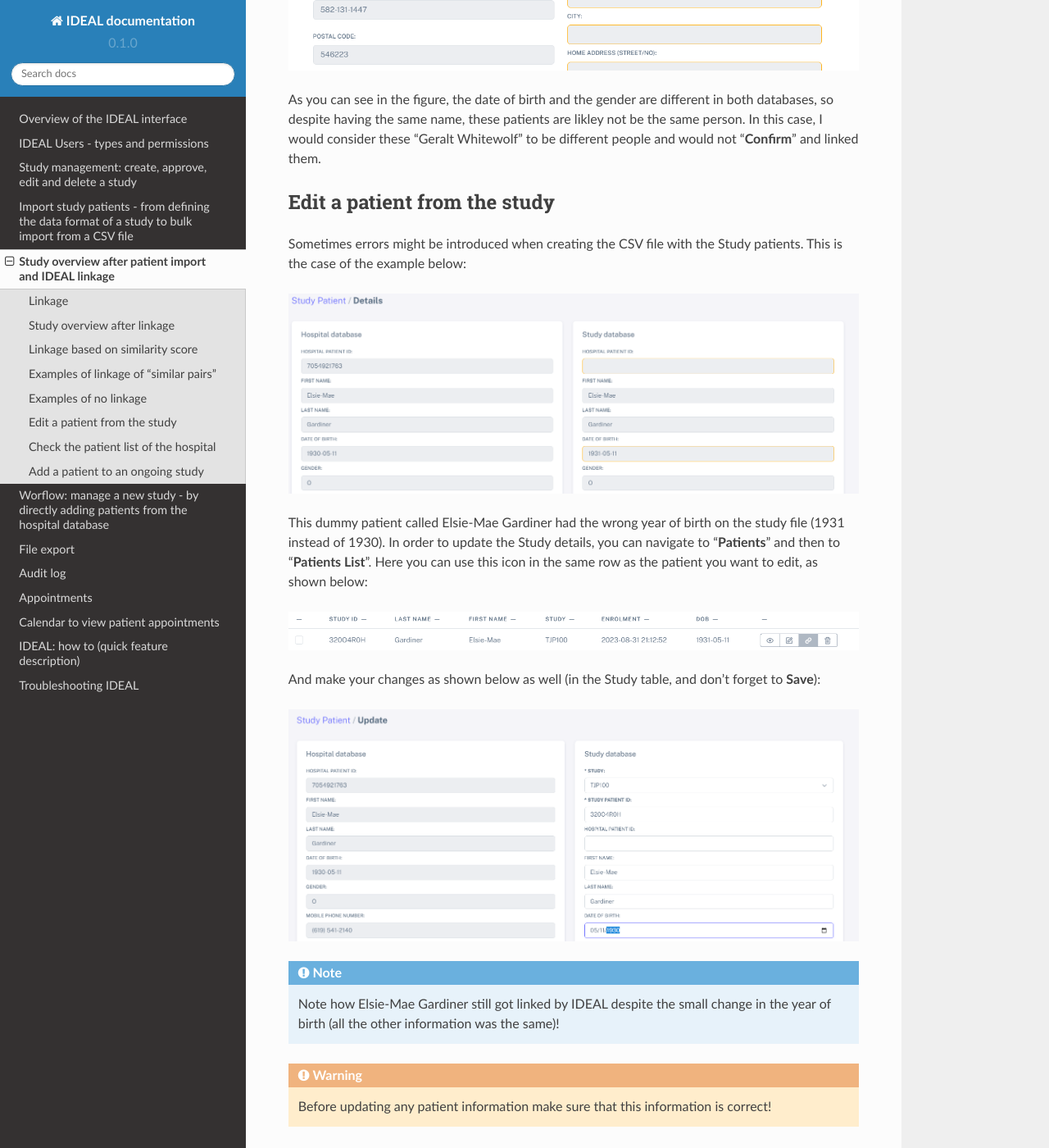
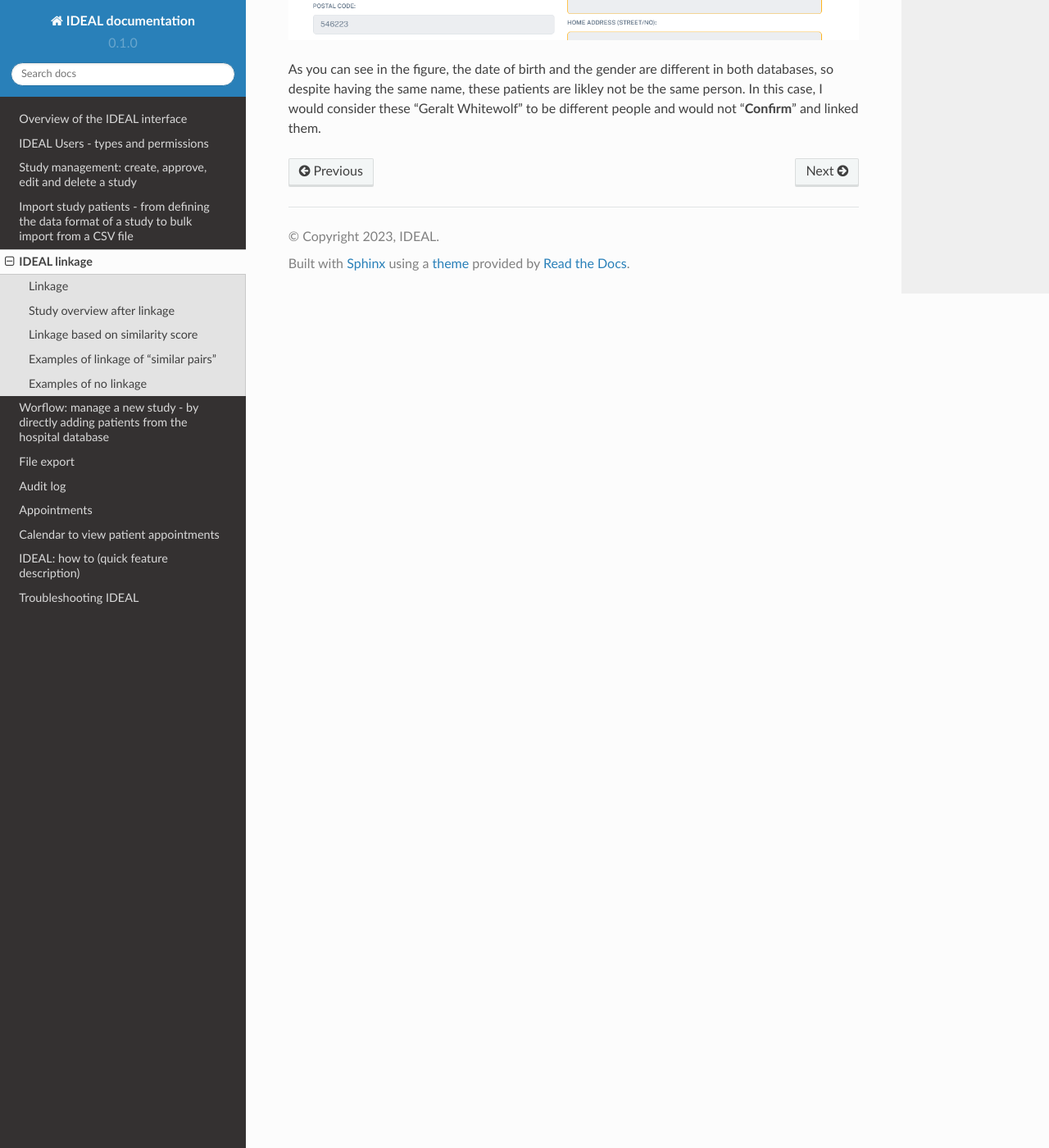
Before and after one commit to Nynuphar/IDEAL-doc, a Sphinx documentation site: the page built from docs/source/linkage.rst, in a window 1280 px wide and 1400 px high, scrolled down 6172 px. Shown: the whole window at 82% size. Built offline with Sphinx 7.4.7 and the Read the Docs theme 2.0.0, drawn with Linux system fonts in a browser that asks for light colours; some of the changed text lies outside the part shown.

Commit message:
Update linkage.rst

```diff
--- a/docs/source/linkage.rst
+++ b/docs/source/linkage.rst
@@ -1,4 +1,4 @@
-Study overview after patient import and IDEAL linkage
+IDEAL linkage
 #######################################################
 
 Linkage
@@ -115,65 +115,3 @@ Indeed there is a patient called "Geralt Whitewolf", which could be the right pa
 
 
 As you can see in the figure, the date of birth and the gender are different in both databases, so despite having the same name, these patients are likley not be the same person. In this case, I would consider these "Geralt Whitewolf" to be different people and would not "**Confirm**" and linked them.
-
-
-Edit a patient from the study
-*******************************
-
-Sometimes errors might be introduced when creating the CSV file with the Study patients. This is the case of the example below:
-
-
-.. image:: WrongDOB.png
-
-
-This dummy patient called Elsie-Mae Gardiner had the wrong year of birth on the study file (1931 instead of 1930).
-In order to update the Study details, you can navigate to "**Patients**" and then to "**Patients List**". Here you can use this icon in the same row as the patient you want to edit, as shown below:
-
-
-.. image:: EditPatientIcon.png
-
-
-And make your changes as shown below as well (in the Study table, and don't forget to **Save**):
-
-
-.. image:: EditPatient.png
-
-
-.. note:: Note how Elsie-Mae Gardiner still got linked by IDEAL despite the small change in the year of birth (all the other information was the same)!
-
-.. warning:: Before updating any patient information make sure that this information is correct!
-
-
-Check the patient list of the hospital
-****************************************
-
-To check the patient list of the hospital centre, please navigate to "**Patient management**", and then to "**Create patient**".
-
-
-Add a patient to an ongoing study
-**************************************
-
-Now let's try to add a new patient to a already ongoing study (Merengues and Cream, for example). You can do this by adding these patients manually be searching on the patient list from the hospital as mentioned above. For this, please navigate to "**Patient management**", and then to "**Add patient to a study**".
-
-Here you will be prompted to add a patient either from the local Hospital/Carecenter or add this patient manually.
-
-.. image:: addPat.png
-
-Here, search the patient you want to add in "**Hospital Patient**", as shown below for the patient "Paul Klee".
-
-.. image:: PKlee.png
-
-.. note:: In this search area, you have access to the patients in the Hospital. In order to search for these patients, IDEAL has to be connected to the Hospital database and will be regularly updated.
-
-
-When selecting "Paul Klee" (just by right clicking on it), the patient information available in the hospital database will be automatically "added" to the "Study patient" field, as shown below.
-
-
-.. image:: PKlee2.png
-
-
-Here you will have to select the "**Study**" to which you'll be adding this patient, and add the "**Study Patient ID**".
-
-Then by scrolling to the bottom of the page, select "**Save**" and the patient is added to the study and will appear in the "**Patients List**".
-
-.. warning:: Remember that not all IDEAL users are able to search for patients in the Hospital database. Check more information on :doc:`users`.
```
